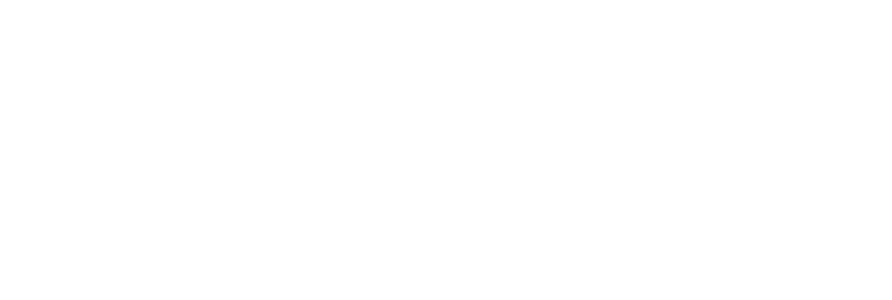
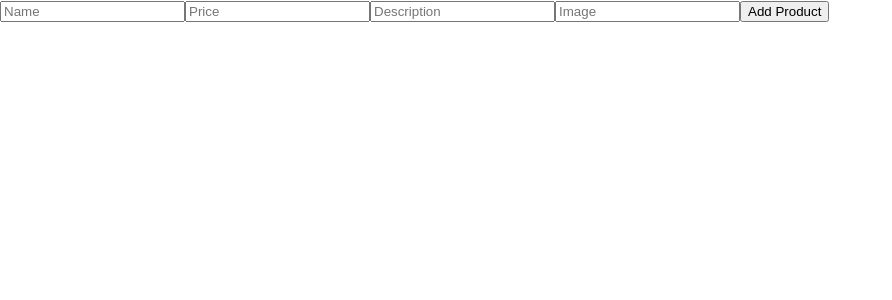
Before and after one commit to Nurhan1998/PcNew, a React (Create React App) app: page /admin-add in a window 1280 px wide. Shown: the top 300 px of the page, without its empty margins (0-892 px from the left). Built offline with nearby package versions, Linux system fonts and the light colour scheme.

Commit message:
add list added

```diff
--- a/db.json
+++ b/db.json
@@ -1,12 +1,22 @@
 {
-    "games":[
-        {
-            "name": "name",
-            "price":"price",
-            "desription":"desription",
-            "image": "image",
-            "id":1
-
-        }
-    ]
+  "products": [
+    {
+      "name": "name",
+      "price": "price",
+      "description": "description",
+      "image": [
+        "https://helpx.adobe.com/content/dam/help/en/stock/how-to/visual-reverse-image-search/jcr_content/main-pars/image/visual-reverse-image-search-v2_intro.jpg"
+      ],
+      "id": 1
+    },
+    {
+      "name": "asddasd",
+      "price": "asdasd",
+      "description": "121212",
+      "image": [
+        "https://miro.medium.com/max/1838/1*mk1-6aYaf_Bes1E3Imhc0A.jpeg"
+      ],
+      "id": 2
+    }
+  ]
 }
--- a/src/Routes.js
+++ b/src/Routes.js
@@ -1,18 +1,30 @@
 import React from "react";
 import { BrowserRouter, Switch, Route } from "react-router-dom";
+
 import Auth from "./pages/Auth/Auth";
 import Cart from "./pages/Cart/Cart";
 import Home from "./pages/Home/Home";
+import ProductsAdd from "./pages/Admin/ProductsAdd/ProductsAdd";
+import ProductsContextProvider from "./contexts/ProductsContext/ProductsContext";
+import List from "./pages/Products/List";
+import ProductList from "./pages/Admin/ProductList/ProductList";
 
 const Routes = () => {
   return (
+    <ProductsContextProvider>
       <BrowserRouter>
         <Switch>
+
           <Route exact path="/" component={Auth} />
           <Route exact path="/cart" component={Cart} />
           <Route exact path="/home" component={Home} />
+          <Route exact path="/list" component={List} />
+
+          <Route exact path='/admin-add' component={ProductsAdd} />
+          <Route exact path='/admin-list' component={ProductList} />
         </Switch>
       </BrowserRouter>
+    </ProductsContextProvider>
   );
 };
 
--- a/src/ProductsContext.js
+++ b/src/contexts/ProductsContext/ProductsContext.js
@@ -1,5 +1,6 @@
 import React, { useReducer } from 'react';
 import axios from 'axios';
+import { API } from '../../helpers/constatns';
 
 export const productsContext =React.createContext()
 
@@ -9,7 +10,7 @@ const INIT_STATE ={
 
 const reducer =(state = INIT_STATE,action) =>{
     switch (action.type){
-        case 'GET_DATA':
+        case 'GET_PRODUCTS':
             return{...state,
                 products: action.payload
             }
@@ -33,7 +34,8 @@ const addProduct = async (newProd) =>{
     return (
         <productsContext.Provider value ={{
             products : state.products,
-            addProduct
+            addProduct,
+            getProducts
         }}>
             {children}
         </productsContext.Provider>
--- a/src/pages/Admin/ProductList/ProductList.jsx
+++ b/src/pages/Admin/ProductList/ProductList.jsx
@@ -1,7 +1,28 @@
-import React from "react";
+import React, { useContext, useEffect } from "react";
+import { productsContext } from "../../../contexts/ProductsContext/ProductsContext";
 
 const ProductList = () => {
-  return <div></div>;
+const{products,getProducts} = useContext(productsContext)
+
+useEffect(() =>{
+  getProducts()
+},[])
+console.log(products)
+
+
+  return (
+    <ul>ProductList
+    {products?.map(item => (
+        <span key={item.id}>
+            <li >{item.name}</li>
+            <li >{item.price}</li>
+            <li >{item.description}</li>
+            <img src = {item.image[0]}/>
+
+        </span>
+    ))}
+</ul>
+  )
 };
 
 export default ProductList;
--- a/src/pages/Admin/ProductsAdd/ProductsAdd.jsx
+++ b/src/pages/Admin/ProductsAdd/ProductsAdd.jsx
@@ -1,11 +1,12 @@
-import React from 'react';
+import React, { useContext, useState } from 'react';
+import { productsContext } from '../../../contexts/ProductsContext/ProductsContext';
 
 const ProductsAdd = () => {
     const [name,setName] = useState('')
     const [price,setPrice] = useState('')
-    const [description,setDesription] = useState('')
+    const [description,setDescription] = useState('')
     const [image,setImage] = useState([])
-    const{addProduct} = useContext(contactContext)
+    const{addProduct} = useContext(productsContext)
 
     function handleClick () {
         let newObj = {
@@ -16,17 +17,17 @@ const ProductsAdd = () => {
 
         }
         addProduct(newObj)
-        setInpName('')
-        setInpSurname('')
-        setInpPhone('')
-        setInpDetail('')
+        setName('')
+        setPrice('')
+        setDescription('')
+        setImage('')
         }
         return (
         <div>
 
             <input value = {name} onChange ={(e) => setName(e.target.value)} type ='text' placeholder = 'Name'/>
             <input value = {price} onChange ={(e) => setPrice(e.target.value)} type ='text' placeholder = 'Price' />
-            <input value = {description} onChange ={(e) => setDesription(e.target.value)} type ='number' placeholder = 'Description' />
+            <input value = {description} onChange ={(e) => setDescription(e.target.value)} type ='number' placeholder = 'Description' />
             <input value = {image} onChange ={(e) => setImage(e.target.value)} type ='text' placeholder = 'Image' />
             <button onClick = {handleClick}>Add Product</button>
         </div>
--- /dev/null
+++ b/src/pages/Products/List.jsx
@@ -0,0 +1,12 @@
+import React from 'react';
+import ProductList from '../Admin/ProductList/ProductList';
+
+const List = () => {
+    return (
+        <div>
+            <ProductList/>
+        </div>
+    );
+};
+
+export default List;
```
Lines whose indentation alone changed are shown as unchanged.
